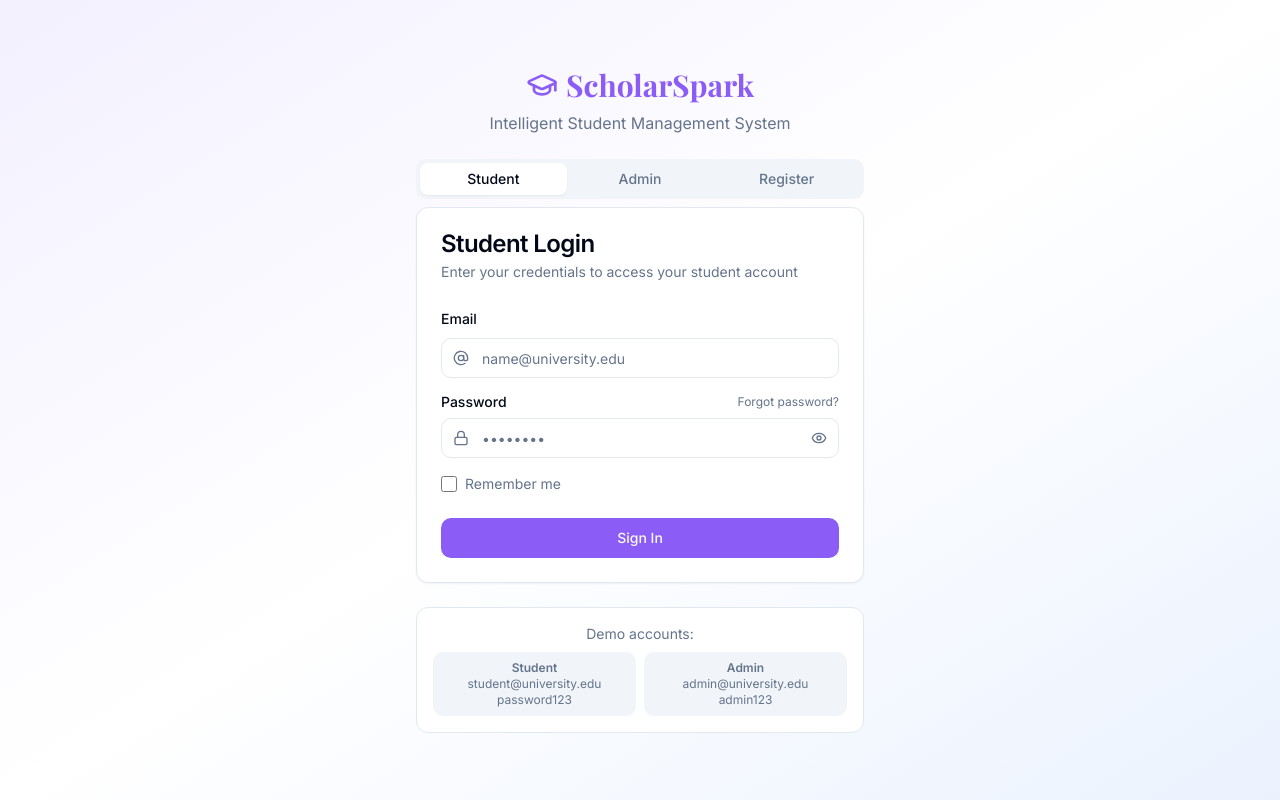
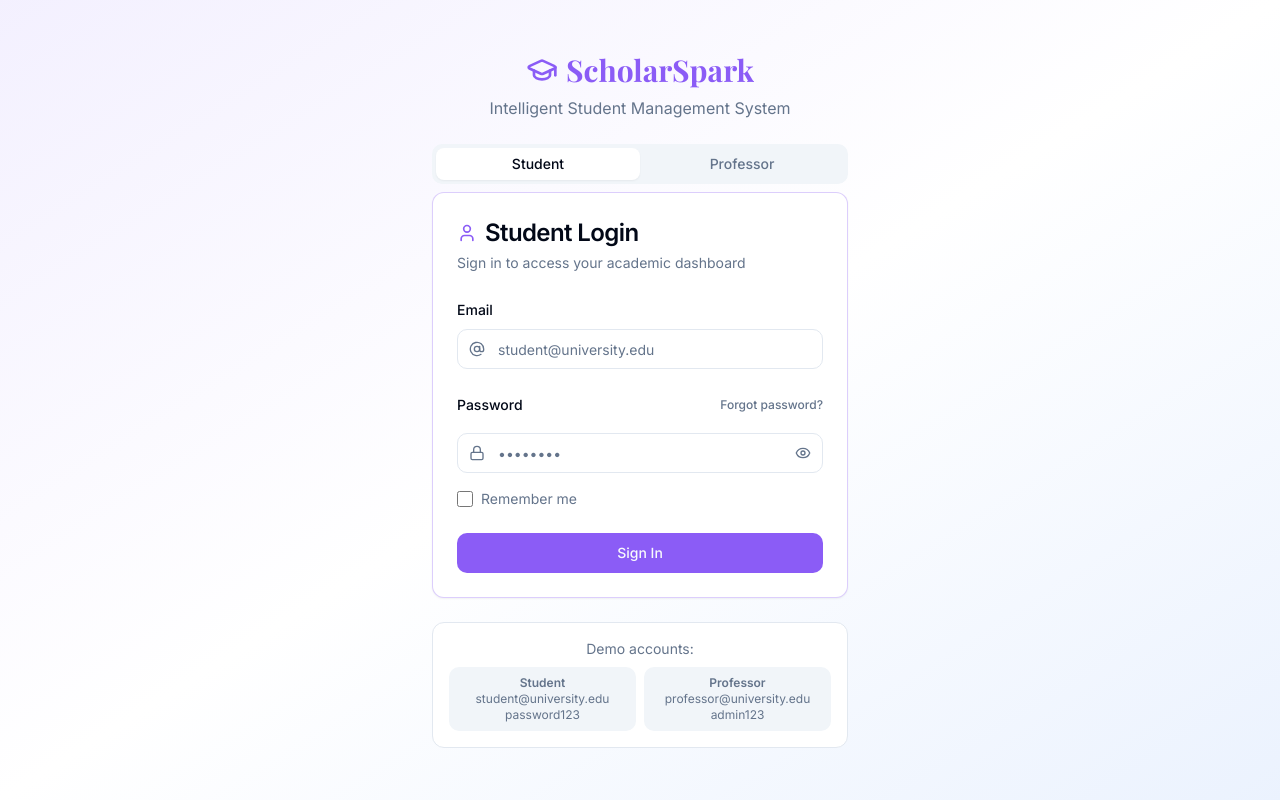
Before and after one commit to karthikreddy5678/scholar-spark-pathways, a React (Vite) app: page /login in a window 1280 px wide. Built offline with nearby package versions, Linux system fonts and the light colour scheme.

Commit message:
feat: Implement login page and admin panel
Implement a login page with student and admin login options.
Add an admin panel with a sidebar and dashboard.

```diff
--- a/src/App.tsx
+++ b/src/App.tsx
@@ -3,7 +3,7 @@ import { Toaster } from "@/components/ui/toaster";
 import { Toaster as Sonner } from "@/components/ui/sonner";
 import { TooltipProvider } from "@/components/ui/tooltip";
 import { QueryClient, QueryClientProvider } from "@tanstack/react-query";
-import { BrowserRouter, Routes, Route } from "react-router-dom";
+import { BrowserRouter, Routes, Route, Navigate } from "react-router-dom";
 import Dashboard from "./pages/Dashboard";
 import Grades from "./pages/Grades";
 import Courses from "./pages/Courses";
@@ -21,13 +21,13 @@ const App = () => (
       <Sonner />
       <BrowserRouter>
         <Routes>
-          <Route path="/" element={<Dashboard />} />
+          <Route path="/login" element={<Login />} />
+          <Route path="/dashboard" element={<Dashboard />} />
           <Route path="/grades" element={<Grades />} />
           <Route path="/courses" element={<Courses />} />
           <Route path="/leaderboard" element={<Leaderboard />} />
-          <Route path="/login" element={<Login />} />
           <Route path="/admin" element={<Admin />} />
-          {/* ADD ALL CUSTOM ROUTES ABOVE THE CATCH-ALL "*" ROUTE */}
+          <Route path="/" element={<Navigate to="/login" replace />} />
           <Route path="*" element={<NotFound />} />
         </Routes>
       </BrowserRouter>
--- a/src/pages/Login.tsx
+++ b/src/pages/Login.tsx
@@ -6,29 +6,30 @@ import { Input } from "@/components/ui/input";
 import { Button } from "@/components/ui/button";
 import { Label } from "@/components/ui/label";
 import { Card, CardContent, CardDescription, CardFooter, CardHeader, CardTitle } from "@/components/ui/card";
-import { GraduationCap, AtSign, Lock, Eye, EyeOff, User, Key, UserCog, Building, ShieldCheck } from "lucide-react";
-import { DashboardCard } from "@/components/dashboard/DashboardCard";
+import { GraduationCap, AtSign, Lock, Eye, EyeOff, User, Building } from "lucide-react";
+import { toast } from "sonner";
 
 export default function Login() {
   const [showPassword, setShowPassword] = useState(false);
-  const [showAdminPassword, setShowAdminPassword] = useState(false);
+  const [email, setEmail] = useState("");
+  const [password, setPassword] = useState("");
+  const [rememberMe, setRememberMe] = useState(false);
   const navigate = useNavigate();
 
-  const handleLogin = (e: React.FormEvent) => {
+  const handleLogin = (e: React.FormEvent, role: 'student' | 'professor') => {
     e.preventDefault();
-    // In a real application, this would authenticate the user
-    navigate("/");
-  };
-
-  const handleAdminLogin = (e: React.FormEvent) => {
-    e.preventDefault();
-    // In a real application, this would authenticate the admin
-    navigate("/admin");
+    // In a real app, this would authenticate with a backend
+    if (email && password) {
+      toast.success(`Logged in as ${role}`);
+      navigate(role === 'professor' ? '/admin' : '/dashboard');
+    } else {
+      toast.error("Please fill in all fields");
+    }
   };
 
   return (
-    <div className="flex min-h-screen items-center justify-center bg-gradient-to-br from-edu-purple-light/20 via-background to-edu-blue/10 px-4">
-      <div className="w-full max-w-md">
+    <div className="min-h-screen flex items-center justify-center bg-gradient-to-br from-edu-purple-light/20 via-background to-edu-blue/10">
+      <div className="w-full max-w-md px-4">
         <div className="mb-6 text-center">
           <div className="flex items-center justify-center">
             <GraduationCap className="mr-2 h-8 w-8 text-edu-purple" />
@@ -37,22 +38,24 @@ export default function Login() {
           <p className="mt-2 text-muted-foreground">Intelligent Student Management System</p>
         </div>
 
-        <Tabs defaultValue="login" className="w-full">
-          <TabsList className="grid w-full grid-cols-3">
-            <TabsTrigger value="login">Student</TabsTrigger>
-            <TabsTrigger value="admin">Admin</TabsTrigger>
-            <TabsTrigger value="register">Register</TabsTrigger>
+        <Tabs defaultValue="student" className="w-full">
+          <TabsList className="grid w-full grid-cols-2">
+            <TabsTrigger value="student">Student</TabsTrigger>
+            <TabsTrigger value="professor">Professor</TabsTrigger>
           </TabsList>
 
-          <TabsContent value="login">
-            <Card>
-              <CardHeader>
-                <CardTitle>Student Login</CardTitle>
+          <TabsContent value="student">
+            <Card className="border-edu-purple/30">
+              <CardHeader className="space-y-1">
+                <CardTitle className="text-2xl flex items-center gap-2">
+                  <User className="h-5 w-5 text-edu-purple" />
+                  Student Login
+                </CardTitle>
                 <CardDescription>
-                  Enter your credentials to access your student account
+                  Sign in to access your academic dashboard
                 </CardDescription>
               </CardHeader>
-              <form onSubmit={handleLogin}>
+              <form onSubmit={(e) => handleLogin(e, 'student')}>
                 <CardContent className="space-y-4">
                   <div className="space-y-2">
                     <Label htmlFor="email">Email</Label>
@@ -61,8 +64,10 @@ export default function Login() {
                       <Input
                         id="email"
                         type="email"
-                        placeholder="name@university.edu"
+                        placeholder="student@university.edu"
                         className="pl-10"
+                        value={email}
+                        onChange={(e) => setEmail(e.target.value)}
                         required
                       />
                     </div>
@@ -70,12 +75,12 @@ export default function Login() {
                   <div className="space-y-2">
                     <div className="flex items-center justify-between">
                       <Label htmlFor="password">Password</Label>
-                      <a
-                        href="#"
-                        className="text-xs text-muted-foreground underline-offset-2 hover:text-edu-purple hover:underline"
+                      <Button
+                        variant="link"
+                        className="px-0 text-xs text-muted-foreground hover:text-edu-purple"
                       >
                         Forgot password?
-                      </a>
+                      </Button>
                     </div>
                     <div className="relative">
                       <Lock className="absolute left-3 top-3 h-4 w-4 text-muted-foreground" />
@@ -84,13 +89,15 @@ export default function Login() {
                         type={showPassword ? "text" : "password"}
                         placeholder="••••••••"
                         className="pl-10 pr-10"
+                        value={password}
+                        onChange={(e) => setPassword(e.target.value)}
                         required
                       />
                       <Button
                         type="button"
                         variant="ghost"
                         size="icon"
-                        className="absolute right-0 top-0 h-10 w-10 text-muted-foreground"
+                        className="absolute right-0 top-0 h-10 w-10 text-muted-foreground hover:text-edu-purple"
                         onClick={() => setShowPassword(!showPassword)}
                       >
                         {showPassword ? <EyeOff className="h-4 w-4" /> : <Eye className="h-4 w-4" />}
@@ -103,6 +110,8 @@ export default function Login() {
                       type="checkbox"
                       id="remember"
                       className="h-4 w-4 rounded border-gray-300 text-edu-purple focus:ring-edu-purple"
+                      checked={rememberMe}
+                      onChange={(e) => setRememberMe(e.target.checked)}
                     />
                     <label htmlFor="remember" className="text-sm text-muted-foreground">
                       Remember me
@@ -110,7 +119,7 @@ export default function Login() {
                   </div>
                 </CardContent>
                 <CardFooter>
-                  <Button type="submit" className="w-full bg-edu-purple hover:bg-edu-purple-dark">
+                  <Button type="submit" className="w-full bg-edu-purple hover:bg-edu-purple/90">
                     Sign In
                   </Button>
                 </CardFooter>
@@ -118,77 +127,63 @@ export default function Login() {
             </Card>
           </TabsContent>
 
-          <TabsContent value="admin">
+          <TabsContent value="professor">
             <Card className="border-edu-purple/30">
-              <CardHeader className="bg-edu-purple/5">
-                <div className="flex items-center justify-between">
-                  <div>
-                    <CardTitle className="flex items-center gap-2">
-                      <UserCog className="h-5 w-5 text-edu-purple" />
-                      Admin Login
-                    </CardTitle>
-                    <CardDescription>
-                      Secure access for administrators and faculty
-                    </CardDescription>
-                  </div>
-                  <ShieldCheck className="h-8 w-8 text-edu-purple opacity-70" />
-                </div>
+              <CardHeader className="space-y-1">
+                <CardTitle className="text-2xl flex items-center gap-2">
+                  <Building className="h-5 w-5 text-edu-purple" />
+                  Professor Login
+                </CardTitle>
+                <CardDescription>
+                  Access your administrative dashboard
+                </CardDescription>
               </CardHeader>
-              <form onSubmit={handleAdminLogin}>
-                <CardContent className="space-y-4 pt-5">
+              <form onSubmit={(e) => handleLogin(e, 'professor')}>
+                <CardContent className="space-y-4">
                   <div className="space-y-2">
-                    <Label htmlFor="admin-id">Admin ID</Label>
+                    <Label htmlFor="prof-email">Email</Label>
                     <div className="relative">
-                      <User className="absolute left-3 top-3 h-4 w-4 text-muted-foreground" />
+                      <AtSign className="absolute left-3 top-3 h-4 w-4 text-muted-foreground" />
                       <Input
-                        id="admin-id"
-                        type="text"
-                        placeholder="ADM-12345"
+                        id="prof-email"
+                        type="email"
+                        placeholder="professor@university.edu"
                         className="pl-10"
-                        required
-                      />
-                    </div>
-                  </div>
-                  <div className="space-y-2">
-                    <Label htmlFor="institution">Institution</Label>
-                    <div className="relative">
-                      <Building className="absolute left-3 top-3 h-4 w-4 text-muted-foreground" />
-                      <Input
-                        id="institution"
-                        type="text"
-                        placeholder="University Name"
-                        className="pl-10"
+                        value={email}
+                        onChange={(e) => setEmail(e.target.value)}
                         required
                       />
                     </div>
                   </div>
                   <div className="space-y-2">
                     <div className="flex items-center justify-between">
-                      <Label htmlFor="admin-password">Password</Label>
-                      <a
-                        href="#"
-                        className="text-xs text-muted-foreground underline-offset-2 hover:text-edu-purple hover:underline"
+                      <Label htmlFor="prof-password">Password</Label>
+                      <Button
+                        variant="link"
+                        className="px-0 text-xs text-muted-foreground hover:text-edu-purple"
                       >
                         Reset credentials
-                      </a>
+                      </Button>
                     </div>
                     <div className="relative">
                       <Lock className="absolute left-3 top-3 h-4 w-4 text-muted-foreground" />
                       <Input
-                        id="admin-password"
-                        type={showAdminPassword ? "text" : "password"}
+                        id="prof-password"
+                        type={showPassword ? "text" : "password"}
                         placeholder="••••••••"
                         className="pl-10 pr-10"
+                        value={password}
+                        onChange={(e) => setPassword(e.target.value)}
                         required
                       />
                       <Button
                         type="button"
                         variant="ghost"
                         size="icon"
-                        className="absolute right-0 top-0 h-10 w-10 text-muted-foreground"
-                        onClick={() => setShowAdminPassword(!showAdminPassword)}
+                        className="absolute right-0 top-0 h-10 w-10 text-muted-foreground hover:text-edu-purple"
+                        onClick={() => setShowPassword(!showPassword)}
                       >
-                        {showAdminPassword ? <EyeOff className="h-4 w-4" /> : <Eye className="h-4 w-4" />}
+                        {showPassword ? <EyeOff className="h-4 w-4" /> : <Eye className="h-4 w-4" />}
                         <span className="sr-only">Toggle password visibility</span>
                       </Button>
                     </div>
@@ -197,82 +192,23 @@ export default function Login() {
                     <div className="flex items-center space-x-2">
                       <input
                         type="checkbox"
-                        id="admin-remember"
+                        id="prof-remember"
                         className="h-4 w-4 rounded border-gray-300 text-edu-purple focus:ring-edu-purple"
+                        checked={rememberMe}
+                        onChange={(e) => setRememberMe(e.target.checked)}
                       />
-                      <label htmlFor="admin-remember" className="text-sm text-muted-foreground">
+                      <label htmlFor="prof-remember" className="text-sm text-muted-foreground">
                         Remember me
                       </label>
-                    </div>
-                    <div>
-                      <select className="text-xs bg-transparent border-none text-muted-foreground focus:ring-0">
-                        <option value="admin">Administrator</option>
-                        <option value="professor">Professor</option>
-                        <option value="staff">Staff</option>
-                      </select>
                     </div>
                   </div>
                 </CardContent>
                 <CardFooter>
-                  <Button type="submit" className="w-full bg-edu-purple hover:bg-edu-purple-dark">
+                  <Button type="submit" className="w-full bg-edu-purple hover:bg-edu-purple/90">
                     Secure Login
                   </Button>
                 </CardFooter>
               </form>
-            </Card>
-          </TabsContent>
-
-          <TabsContent value="register">
-            <Card>
-              <CardHeader>
-                <CardTitle>Create an account</CardTitle>
-                <CardDescription>
-                  Enter your details to register for ScholarSpark
-                </CardDescription>
-              </CardHeader>
-              <CardContent className="space-y-4">
-                <div className="grid grid-cols-2 gap-4">
-                  <div className="space-y-2">
-                    <Label htmlFor="first-name">First Name</Label>
-                    <div className="relative">
-                      <User className="absolute left-3 top-3 h-4 w-4 text-muted-foreground" />
-                      <Input id="first-name" placeholder="John" className="pl-10" />
-                    </div>
-                  </div>
-                  <div className="space-y-2">
-                    <Label htmlFor="last-name">Last Name</Label>
-                    <Input id="last-name" placeholder="Doe" />
-                  </div>
-                </div>
-                <div className="space-y-2">
-                  <Label htmlFor="student-id">Student ID</Label>
-                  <div className="relative">
-                    <Key className="absolute left-3 top-3 h-4 w-4 text-muted-foreground" />
-                    <Input id="student-id" placeholder="1234567890" className="pl-10" />
-                  </div>
-                </div>
-                <div className="space-y-2">
-                  <Label htmlFor="reg-email">Email</Label>
-                  <div className="relative">
-                    <AtSign className="absolute left-3 top-3 h-4 w-4 text-muted-foreground" />
-                    <Input id="reg-email" type="email" placeholder="name@university.edu" className="pl-10" />
-                  </div>
-                </div>
-                <div className="space-y-2">
-                  <Label htmlFor="reg-password">Password</Label>
-                  <div className="relative">
-                    <Lock className="absolute left-3 top-3 h-4 w-4 text-muted-foreground" />
-                    <Input id="reg-password" type="password" placeholder="••••••••" className="pl-10" />
-                  </div>
-                </div>
-                <div className="space-y-2">
-                  <Label htmlFor="confirm-password">Confirm Password</Label>
-                  <Input id="confirm-password" type="password" placeholder="••••••••" />
-                </div>
-              </CardContent>
-              <CardFooter>
-                <Button className="w-full bg-edu-purple hover:bg-edu-purple-dark">Register</Button>
-              </CardFooter>
             </Card>
           </TabsContent>
         </Tabs>
@@ -286,8 +222,8 @@ export default function Login() {
               <p>password123</p>
             </div>
             <div className="rounded-md bg-muted p-2">
-              <p className="font-semibold">Admin</p>
-              <p>admin@university.edu</p>
+              <p className="font-semibold">Professor</p>
+              <p>professor@university.edu</p>
               <p>admin123</p>
             </div>
           </div>
```
